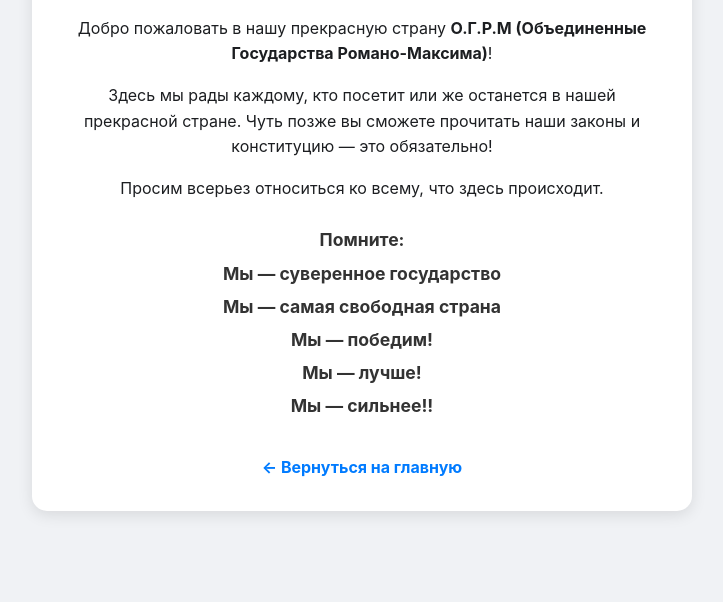
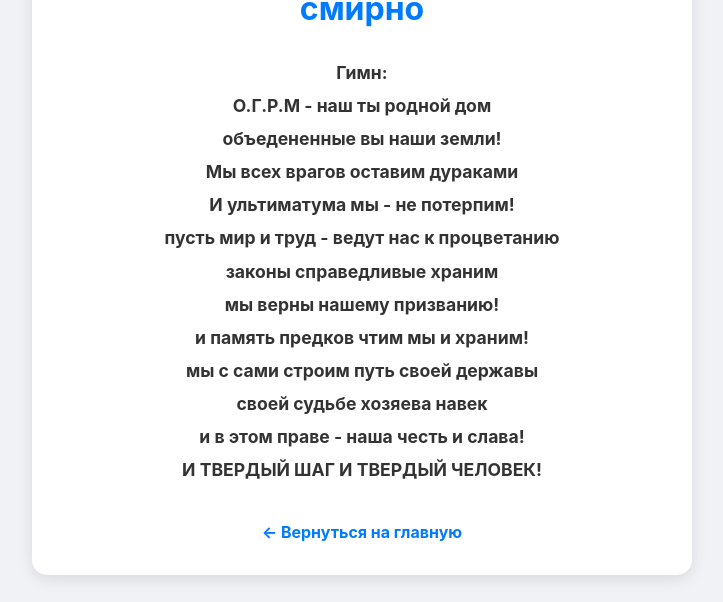
Before and after one commit to markelovmax228-a11y/USoRM, a website: page public/hymn.html in a window 1280 px wide. Shown: the part 198-800 px from the top of the page, without its empty margins (278-1001 px from the left). Drawn offline with Linux system fonts and the light colour scheme.

Commit message:
hymn.html

```diff
--- a/public/hymn.html
+++ b/public/hymn.html
@@ -3,7 +3,7 @@
 <head>
     <meta charset="UTF-8">
     <meta name="viewport" content="width=device-width, initial-scale=1.0">
-    <title>О нас — О.Г.Р.М</title>
+    <title>Гимн — О.Г.Р.М</title>
     <style>
         body {
             font-family: -apple-system, sans-serif;
@@ -53,18 +53,23 @@
 <body>
 
     <div class="content-card">
-        <h1>О.Г.Р.М</h1>
-        <p>Добро пожаловать в нашу прекрасную страну <b>О.Г.Р.М (Объединенные Государства Романо-Максима)</b>!</p>
-        <p>Здесь мы рады каждому, кто посетит или же останется в нашей прекрасной стране. Чуть позже вы сможете прочитать наши законы и конституцию — это обязательно!</p>
-        <p>Просим всерьез относиться ко всему, что здесь происходит.</p>
+        <h1>Всем встать - на пение гимна прекрасной страны О.Г.Р.М встать смирно</h1>
 
         <div class="motto">
-            <p>Помните:</p>
-            <p>Мы — суверенное государство</p>
-            <p>Мы — самая свободная страна</p>
-            <p>Мы — победим!</p>
-            <p>Мы — лучше!</p>
-            <p>Мы — сильнее!!</p>
+            <p>Гимн:</p>
+            <p>О.Г.Р.М - наш ты родной дом</p>
+            <p>объедененные вы наши земли!</p>
+            <p>Мы всех врагов оставим дураками</p>
+            <p>И ультиматума мы - не потерпим!</p>
+            <p>пусть мир и труд - ведут нас к процветанию</p>
+            <p>законы справедливые храним</p>
+            <p>мы верны нашему призванию!</p>
+            <p>и память предков чтим мы и храним!</p>
+            <p></p>
+            <p>мы с сами строим путь своей державы</p>
+            <p>своей судьбе хозяева навек</p>
+            <p>и в этом праве - наша честь и слава!</p>
+            <p>И ТВЕРДЫЙ ШАГ И ТВЕРДЫЙ ЧЕЛОВЕК!</p>
         </div>
 
         <a href="/" class="back-link">← Вернуться на главную</a>
```
